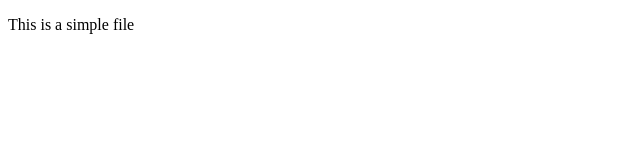
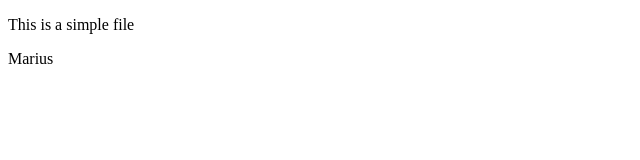
Before and after one commit to furcic/ITSchool_git_demo, a plain HTML site: page index.html in a window 1280 px wide. Shown: the full height of the page, 0-640 px from the left. Drawn offline with Linux system fonts and the light colour scheme.

Commit message:
Added our name

```diff
--- a/index.html
+++ b/index.html
@@ -5,5 +5,6 @@
 </head>
 <body>
 	<p>This is a simple file</p>
+	<p>Marius</p>
 </body>
 </html>
```
